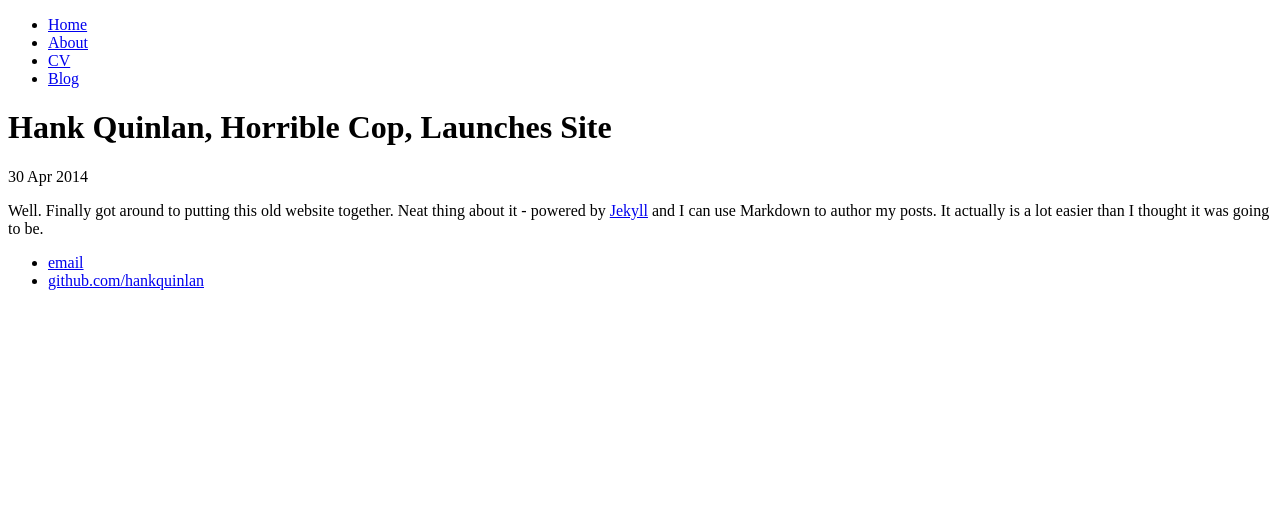
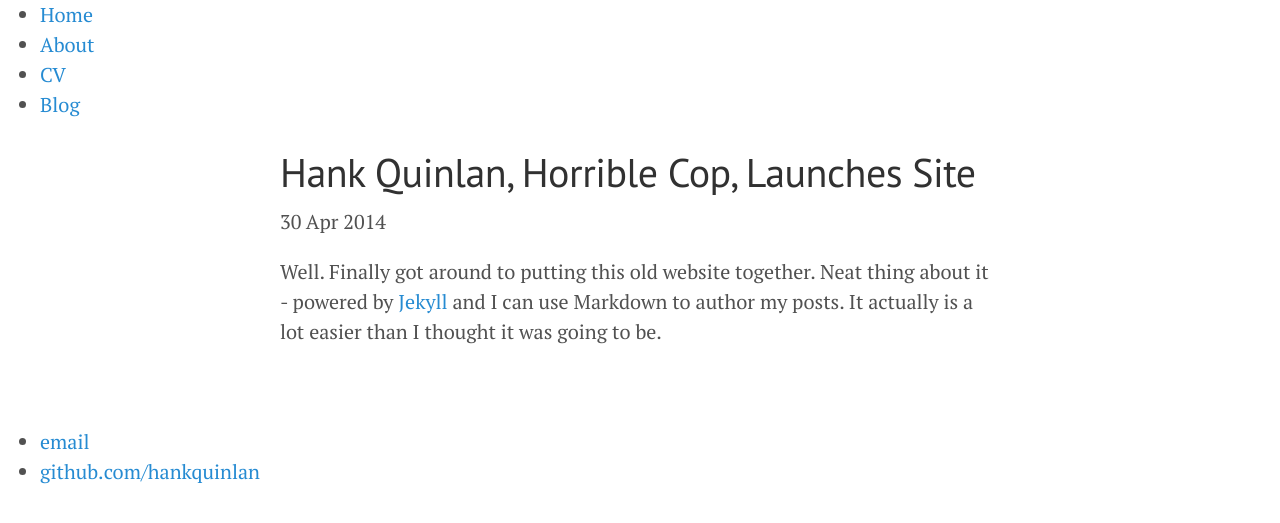
Before and after one commit to datascienceconfidential/datascienceconfidential.github.io, a Jekyll site: the page built from _posts/2014-04-30-hank-quinlan-site-launched.md, in a window 1280 px wide. Shown: the top 523 px of the page. Built offline with Jekyll 4.4.1, drawn with Linux system fonts in a browser that asks for light colours.

Commit message:
wrong directory name for css

```diff
--- a/_layouts/default.html
+++ b/_layouts/default.html
@@ -5,9 +5,9 @@
 			<!-- link to main stylesheet -->
 			<link rel="stylesheet" type="text/css" href="/css/main.css">
 			<link rel="stylesheet" type="text/css" href="/css/syntax.css">
-			  <link rel="stylesheet" href="{{ site.baseurl }}public/css/poole.css">
-  <link rel="stylesheet" href="{{ site.baseurl }}public/css/syntax.css">
-  <link rel="stylesheet" href="{{ site.baseurl }}public/css/lanyon.css">
+			  <link rel="stylesheet" href="{{ site.baseurl }}/css/poole.css">
+
+  <link rel="stylesheet" href="{{ site.baseurl }}/css/lanyon.css">
   <link rel="stylesheet" href="http://fonts.googleapis.com/css?family=PT+Serif:400,400italic,700%7CPT+Sans:400">
 			<script src="https://cdnjs.cloudflare.com/ajax/libs/mathjax/2.7.0/MathJax.js?config=TeX-AMS-MML_HTMLorMML" type="text/javascript"></script>
 			{% include mathjax_support %}
```
